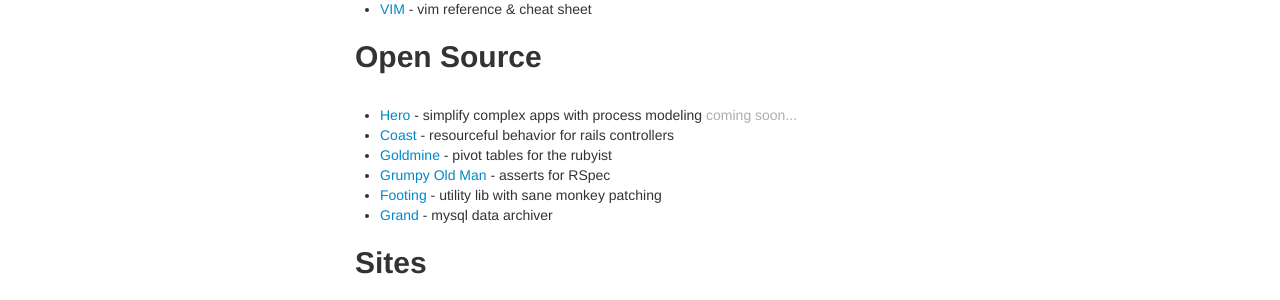
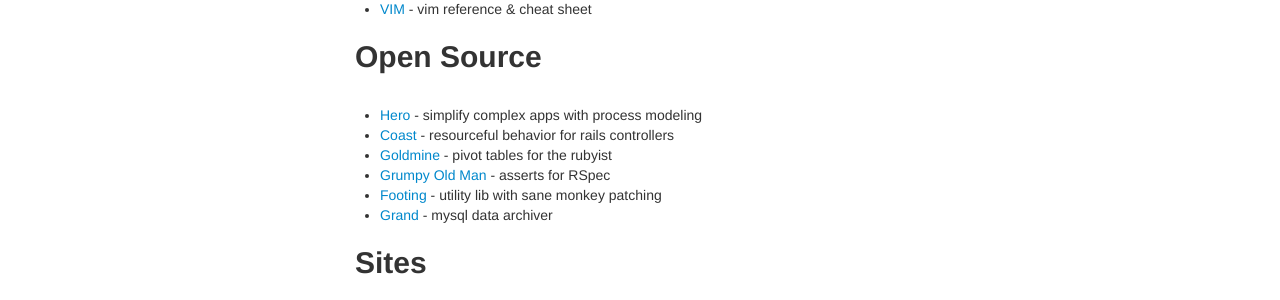
Before and after one commit to hopsoft/hopsoft.github.io, a Jekyll site: the page built from index.markdown, in a window 1280 px wide. Shown: the part 263-563 px from the top of the page. Built offline with Jekyll 4.4.1, drawn with Linux system fonts in a browser that asks for light colours.

```diff
--- a/index.markdown
+++ b/index.markdown
@@ -38,8 +38,8 @@ layout: bootstrap
     <h2>Open Source</h2><br />
     <ul>
       <li>
-        <a href="#">Hero</a>
-        - simplify complex apps with process modeling <span class="subdued">coming soon...</span>
+        <a href="http://hopsoft.github.com/hero/">Hero</a>
+        - simplify complex apps with process modeling
       </li>
       <li>
         <a href="http://hopsoft.github.com/coast/">Coast</a>
```
